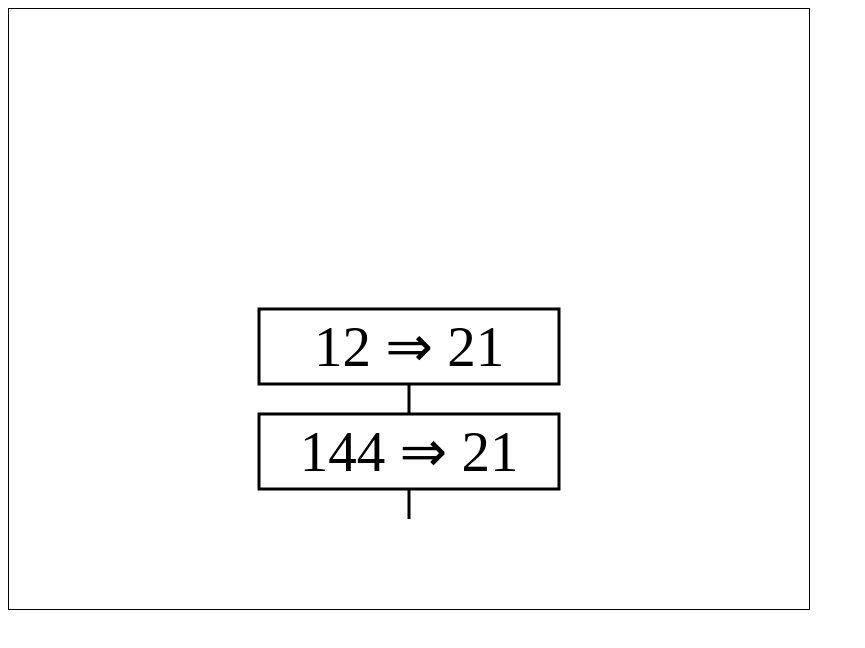
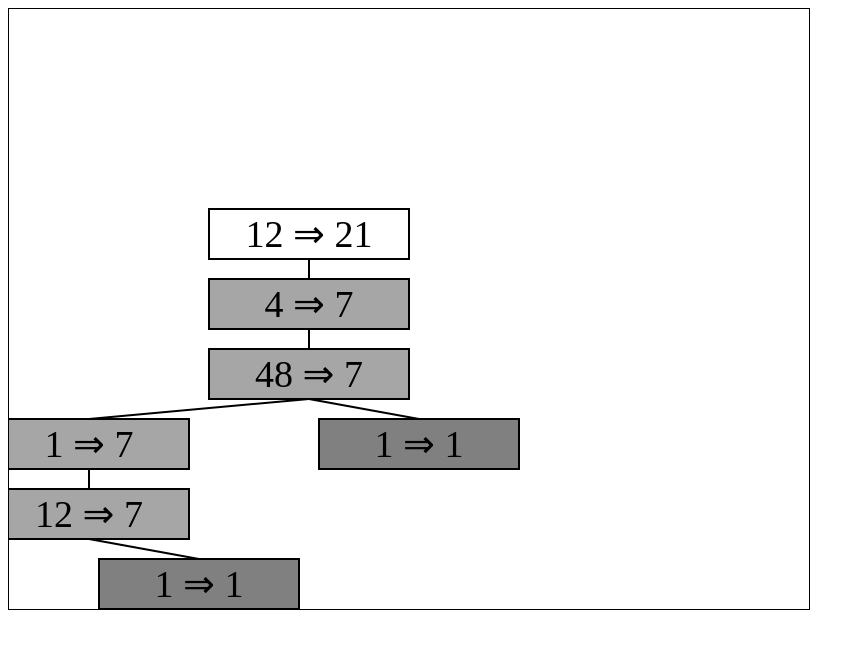
Before and after one commit to sitegui/cubique, a website with bundled scripts: page src/index.html in a window 1280 px wide. Shown: the whole page, without its empty margins (0-865 px from the left). Built offline with nearby package versions, Linux system fonts and the light colour scheme.

Commit message:
Draw tryReduce nodes

```diff
--- a/src/Artist.mjs
+++ b/src/Artist.mjs
@@ -4,6 +4,7 @@ const PROBLEM_HEIGHT = 25
 const PROBLEM_WIDTH = 100
 const PROBLEM_PADDING = 3
 const NODE_SPACE_Y = 10
+const NODE_SPACE_X = 10
 
 class PendingLink {
   /**
@@ -59,10 +60,10 @@ export class Artist {
   /**
    */
   draw () {
-    const svgEl = this._drawNode(this.graph.root).svgEl
     while (this.rootSvgEl.firstChild) {
       this.rootSvgEl.removeChild(this.rootSvgEl.firstChild)
     }
+    const svgEl = this._drawNode(this.graph.root).svgEl
     this.rootSvgEl.appendChild(svgEl)
   }
 
@@ -74,12 +75,16 @@ export class Artist {
   _drawNode (node) {
     const problemSvg = this._drawProblem(node.problem)
 
-    let svgEl = null
-    let pendingLink = null
+    let svgEl
+    let pendingLink
 
-    if (node.action instanceof ActionRethrow || node.action instanceof ActionReduce) {
-      const childSketch = this._drawChild(node.action.child).translated(0, PROBLEM_HEIGHT + NODE_SPACE_Y)
-      const arrow = this._drawArrow(0, PROBLEM_HEIGHT, 0, PROBLEM_HEIGHT + NODE_SPACE_Y)
+    if (node.action === null) {
+      svgEl = problemSvg
+      pendingLink = null
+    } else if (node.action instanceof ActionRethrow || node.action instanceof ActionReduce) {
+      const dy = PROBLEM_HEIGHT + NODE_SPACE_Y
+      const childSketch = this._drawChild(node.action.child).translated(0, dy)
+      const arrow = childSketch.svgEl !== null ? this._drawArrow(0, PROBLEM_HEIGHT, 0, dy) : null
 
       svgEl = createSvgEl('g', {}, [
         problemSvg,
@@ -88,7 +93,28 @@ export class Artist {
       ])
       pendingLink = childSketch.pendingLink
     } else if (node.action instanceof ActionTryReduce) {
-      // TODO
+      let okSketch = this._drawNode(node.action.okNode)
+      const okBox = this._computeBox(okSketch.svgEl)
+      const okDx = NODE_SPACE_X / 2 - okBox.x
+      const okDy = PROBLEM_HEIGHT + NODE_SPACE_Y - okBox.y
+      okSketch = okSketch.translated(okDx, okDy)
+      const okArrow = this._drawArrow(0, PROBLEM_HEIGHT, okDx, okDy)
+
+      let errSketch = this._drawChild(node.action.errChild)
+      const errBox = this._computeBox(errSketch.svgEl)
+      const errDx = -NODE_SPACE_Y / 2 - errBox.width - errBox.x
+      const errDy = PROBLEM_HEIGHT + NODE_SPACE_Y - errBox.y
+      errSketch = errSketch.translated(errDx, errDy)
+      const errArrow = errSketch.svgEl !== null ? this._drawArrow(0, PROBLEM_HEIGHT, errDx, errDy) : null
+
+      svgEl = createSvgEl('g', {}, [
+        problemSvg,
+        okSketch.svgEl,
+        okArrow,
+        errSketch.svgEl,
+        errArrow
+      ])
+      pendingLink = errSketch.pendingLink
     }
 
     if (pendingLink !== null && pendingLink.node === node) {
@@ -167,6 +193,22 @@ export class Artist {
       stroke: 'black'
     })
   }
+
+  /**
+   * @param {SVGGraphicsElement|null} svgEl
+   * @returns {SVGRect}
+   * @private
+   */
+  _computeBox (svgEl) {
+    if (svgEl === null) {
+      return createSvgEl('rect').getBBox()
+    }
+
+    this.rootSvgEl.appendChild(svgEl)
+    const box = svgEl.getBBox()
+    this.rootSvgEl.removeChild(svgEl)
+    return box
+  }
 }
 
 /**
--- a/src/index.html
+++ b/src/index.html
@@ -11,7 +11,7 @@
 <script src="https://cdn.jsdelivr.net/npm/vue@2.6.12/dist/vue.js"
         integrity="sha256-FZ8KwMj1F6qnNgA7bhPryVm19xKduH5OVr8u7I1tAtc=" crossorigin="anonymous"></script>
 
-<svg width="800" height="600" style="border: black thin solid" id="graph" viewBox="-100 -100 200 200">
+<svg width="800" height="600" style="border: black thin solid" id="graph" viewBox="-100 -100 300 300">
 
 </svg>
 
--- a/src/index.mjs
+++ b/src/index.mjs
@@ -16,6 +16,7 @@ console.log(okStrategy.toString())
 
 const dummyStrategy = new StrategyGraph(myProblem)
 dummyStrategy.findAnOpenNode().rethrow()
+dummyStrategy.findAnOpenNode().tryReduce(144, 7)
 dummyStrategy.findAnOpenNode().rethrow()
 
-new Artist(dummyStrategy, document.getElementById('graph')).draw()
+new Artist(okStrategy, document.getElementById('graph')).draw()
```
